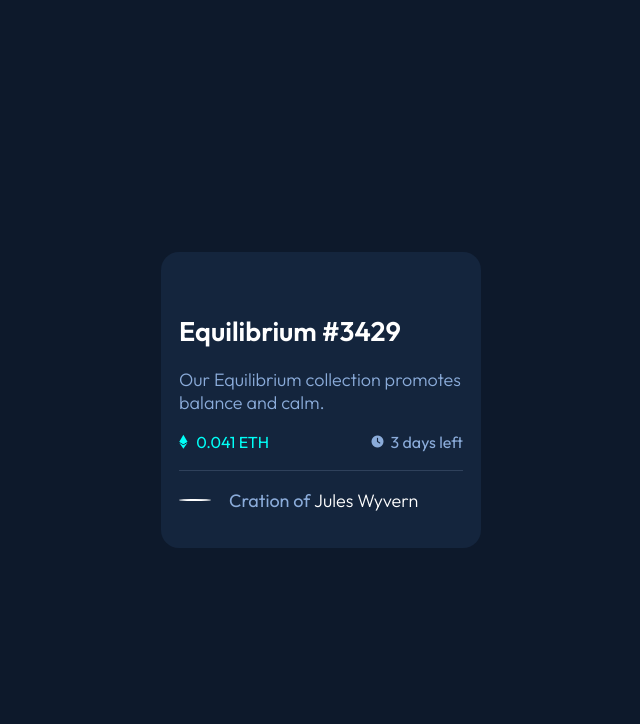
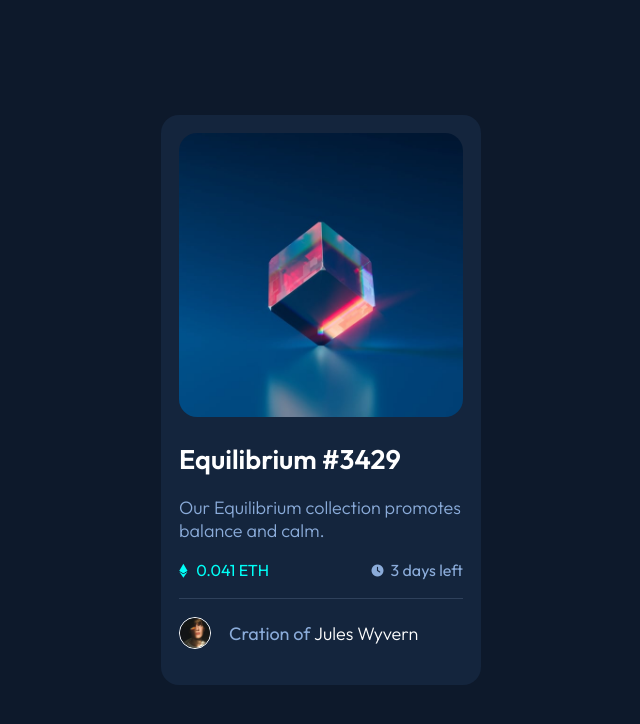
Before and after one commit to fmedinilla/nft-preview-card-component, a plain HTML site: page index.html in a window 1280 px wide. Shown: the whole page, without its empty margins (319-959 px from the left). Drawn offline with Linux system fonts and the light colour scheme; the site is published under a folder, as on GitHub Pages, so addresses that start at the root find nothing.

Commit message:
relative path for images

```diff
--- a/index.html
+++ b/index.html
@@ -11,7 +11,7 @@
 <body>
   <article class="card">
     <picture>
-      <img class="card__image" src="/images/image-equilibrium.jpg" alt="" >
+      <img class="card__image" src="./images/image-equilibrium.jpg" alt="" >
       <div class="card__image__overlay"><i class="fa-solid fa-eye"></i></div>
     </picture>
     <h1 class="card__title">Equilibrium #3429</h1>
@@ -21,7 +21,7 @@
       <p class="date"><i class="fa-solid fa-clock fa-xs"></i>3 days left</p>
     </section>
     <section class="user-card">
-      <img class="avatar" src="/images/image-avatar.png" alt="">
+      <img class="avatar" src="./images/image-avatar.png" alt="">
       <p class="user-card__text">Cration of <span class="user-card__name">Jules Wyvern</span></p>
     </section>
   </article>
```
